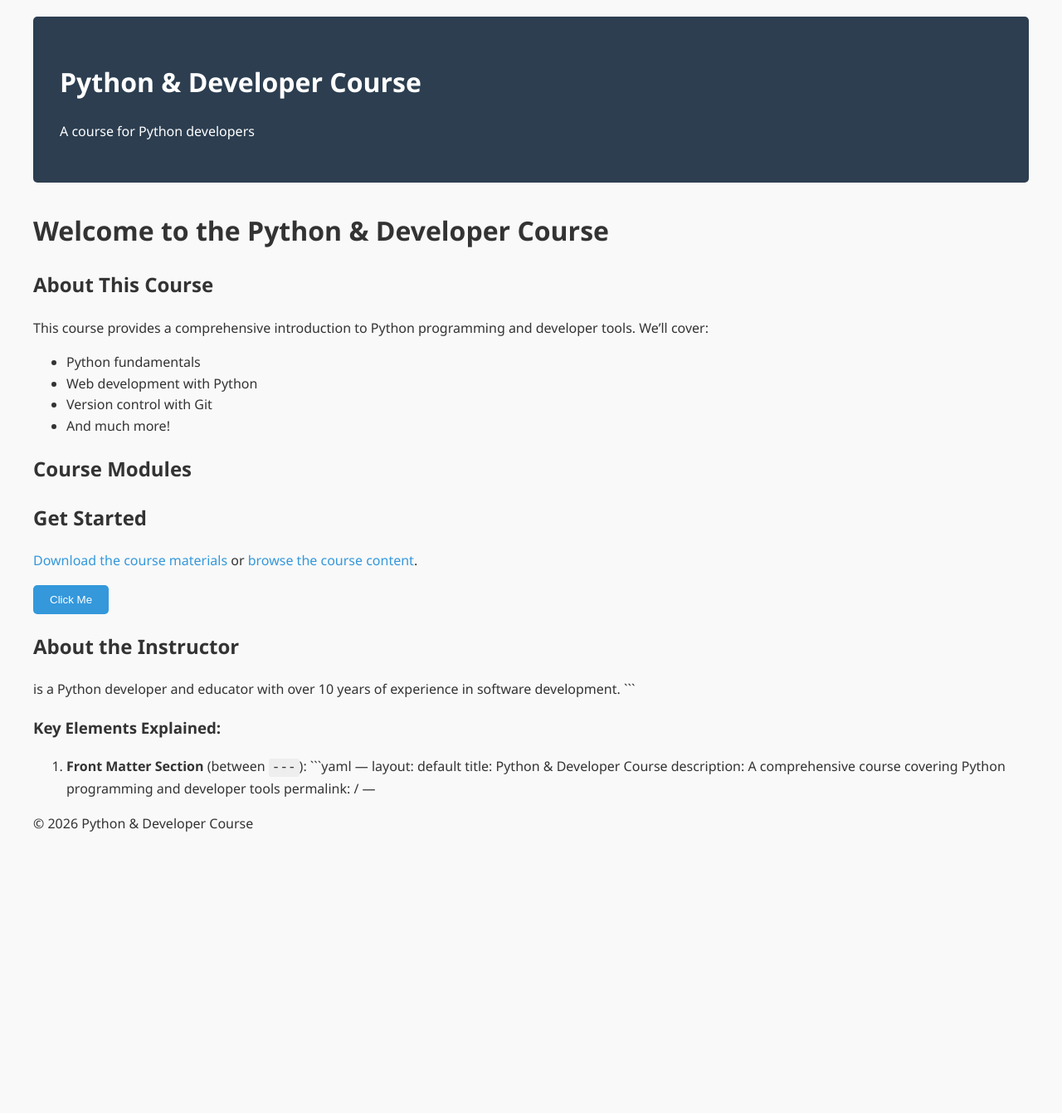
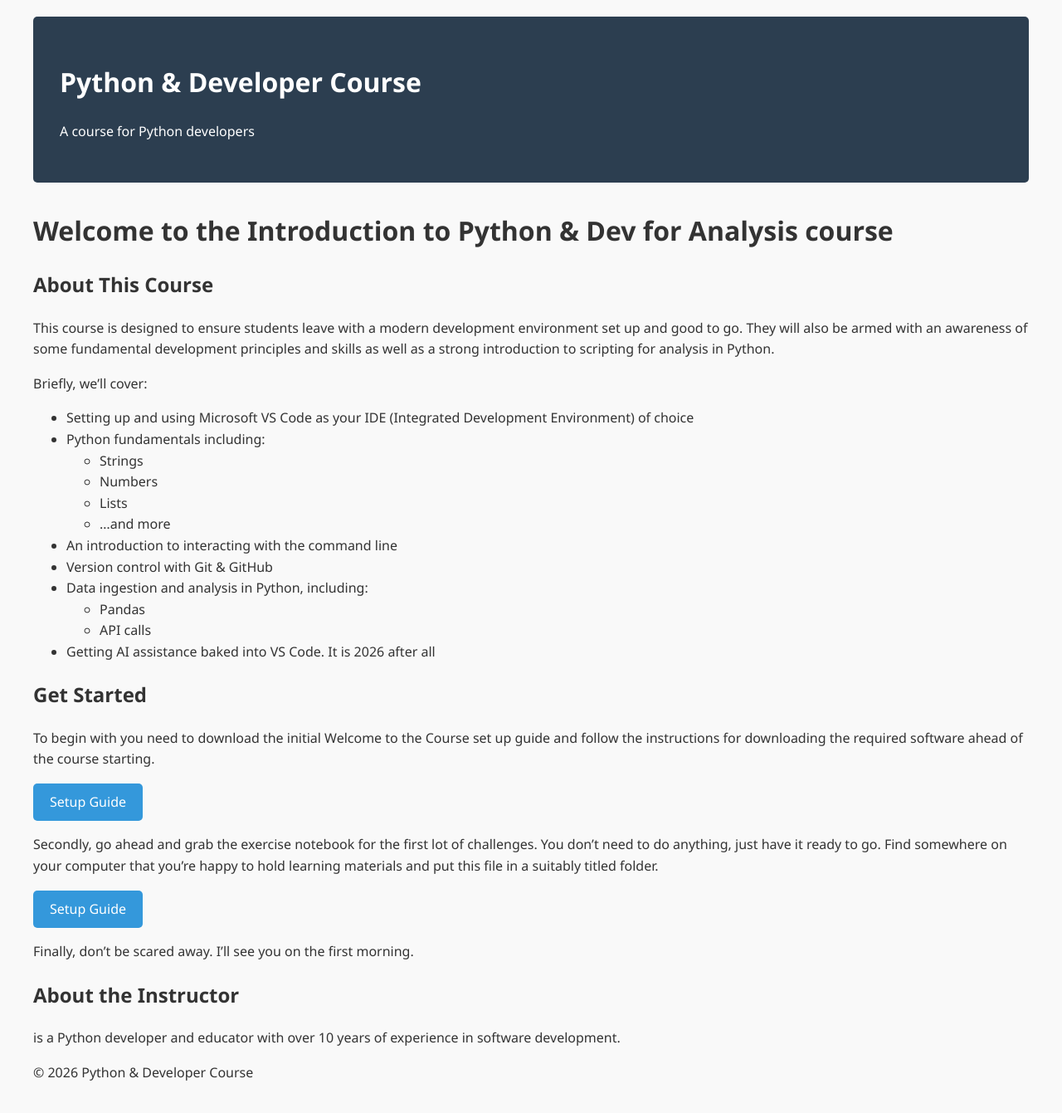
Before and after one commit to stegr81/Python-and-Dev-for-Analysis, a Jekyll site: the page built from docs/index.md, in a window 1280 px wide. Shown: the whole page at 83% size. Built offline with Jekyll 4.4.1, drawn with Linux system fonts in a browser that asks for light colours; before the commit the page ends 1042 px from its top, so only the background shows below that.

Commit message:
Update index.md

````diff
--- a/docs/index.md
+++ b/docs/index.md
@@ -1,41 +1,41 @@
 ---
 layout: default
-title: Python & Developer Course
-description: A comprehensive course covering Python programming and developer tools
+title: Introduction to Python & Dev for Analysis
+description: A comprehensive introduction to using Python for analysis in a modern dev environment
 ---
 
-# Welcome to the Python & Developer Course
+# Welcome to the Introduction to Python & Dev for Analysis course
 
 ## About This Course
-This course provides a comprehensive introduction to Python programming and developer tools. We'll cover:
+This course is designed to ensure students leave with a modern development environment set up and good to go. They will also be armed with an awareness of some fundamental development principles and skills as well as a strong introduction to scripting for analysis in Python.
 
-- Python fundamentals
-- Web development with Python
-- Version control with Git
-- And much more!
+Briefly, we'll cover:
 
-## Course Modules
-{% for module in site.course_modules %}
-- [{{ module.title }}]({{ module.url }})
-{% endfor %}
+- Setting up and using Microsoft VS Code as your IDE (Integrated Development Environment) of choice
+- Python fundamentals including:
+   - Strings
+   - Numbers
+   - Lists
+   - ...and more
+- An introduction to interacting with the command line
+- Version control with Git & GitHub
+- Data ingestion and analysis in Python, including:
+   - Pandas
+   - API calls
+- Getting AI assistance baked into VS Code. It is 2026 after all
 
 ## Get Started
-[Download the course materials](#) or [browse the course content](#).
 
+To begin with you need to download the initial Welcome to the Course set up guide and follow the instructions for downloading the required software ahead of the course starting.
 
-<button class="btn" onclick="alert('Welcome to the course!')">Click Me</button>
+<a href="Python_Setup_Guide_v1-3.pdf" class="btn">Setup Guide</a>
+
+Secondly, go ahead and grab the exercise notebook for the first lot of challenges. You don't need to do anything, just have it ready to go. Find somewhere on your computer that you're happy to hold learning materials and put this file in a suitably titled folder.
+
+<a href="part_1_challenges.ipynb" class="btn">Setup Guide</a>
+
+Finally, don't be scared away. I'll see you on the first morning.
+
 
 ## About the Instructor
 {{ site.author.name }} is a Python developer and educator with over 10 years of experience in software development.
-```
-
-### Key Elements Explained:
-
-1. **Front Matter Section** (between `---`):
-   ```yaml
-   ---
-   layout: default
-   title: Python & Developer Course
-   description: A comprehensive course covering Python programming and developer tools
-   permalink: /
-   ---
````
